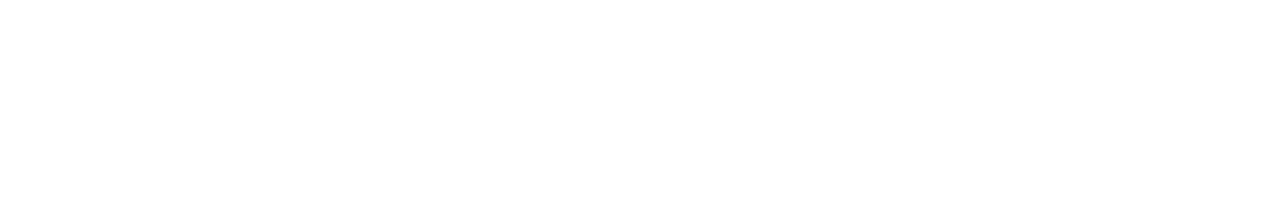
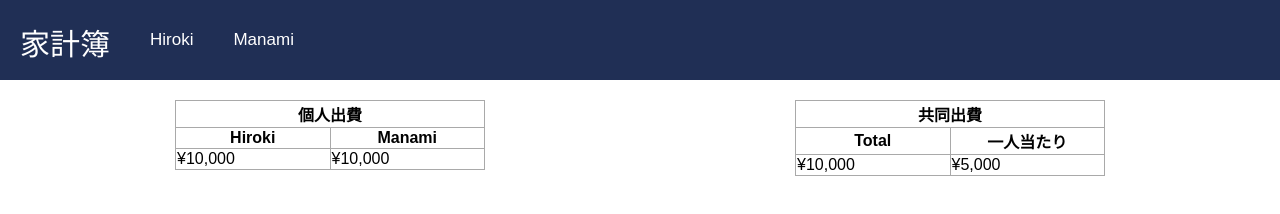
Before and after one commit to manaminahata/mock-housekeeping-book, a website: page index.html in a window 1280 px wide. Drawn offline with Linux system fonts and the light colour scheme.

Commit message:
出費合計表の作成 個人出費・共同出費の合計額を表示するテーブルの作成

```diff
--- a/index.html
+++ b/index.html
@@ -3,9 +3,60 @@
   <head>
     <title>Parcel Sandbox</title>
     <meta charset="UTF-8" />
+    <link rel="stylesheet" href="src/styles.css" />
   </head>
-
   <body>
+    <header>
+      <div class="header-logo">
+        家計簿
+      </div>
+      <div class="header-list">
+        <ul>
+          <li>Hiroki</li>
+          <li>Manami</li>
+        </ul>
+      </div>
+    </header>
+    <div class="expense-table">
+      <div class="individual-expense">
+        <table>
+          <thead>
+            <tr>
+              <th colspan="2">個人出費</th>
+            </tr>
+          </thead>
+          <thead>
+            <tr>
+              <th>Hiroki</th>
+              <th>Manami</th>
+            </tr>
+          </thead>
+          <tbody>
+            <td>¥10,000</td>
+            <td>¥10,000</td>
+          </tbody>
+        </table>
+      </div>
+      <div class="joint-expense">
+        <table>
+          <thead>
+            <tr>
+              <th colspan="2">共同出費</th>
+            </tr>
+          </thead>
+          <thead>
+            <tr>
+              <th>Total</th>
+              <th>一人当たり</th>
+            </tr>
+          </thead>
+          <tbody>
+            <td>¥10,000</td>
+            <td>¥5,000</td>
+          </tbody>
+        </table>
+      </div>
+    </div>
     <script src="src/index.js"></script>
   </body>
 </html>
--- /dev/null
+++ b/src/styles.css
@@ -0,0 +1,65 @@
+html,
+body,
+ul,
+ol,
+li,
+h1,
+h2,
+h3,
+h4,
+h5,
+h6,
+p,
+form,
+input,
+div {
+  margin: 0;
+  padding: 0;
+}
+
+body {
+  font-family: "Avenir Next", "Hiragino Kaku Gothic ProN W3", sans-serif;
+}
+
+header {
+  background-color: #202f55;
+  color: white;
+  height: 80px;
+  display: flex;
+}
+
+li {
+  list-style: none;
+  float: left;
+  padding-right: 40px;
+}
+
+table {
+  width: 50%;
+  font-size: 100%;
+  border-collapse: collapse;
+  margin: auto;
+  table-layout: fixed;
+  border: 1px solid darkgray;
+}
+
+th,
+td {
+  border: 1px solid darkgray;
+}
+
+.header-logo {
+  font-size: 30px;
+  padding: 20px 20px;
+}
+
+.header-list {
+  font-size: 17px;
+  padding: 30px 20px;
+}
+
+.expense-table {
+  display: flex;
+  float: left;
+  padding: 20px;
+}
```
